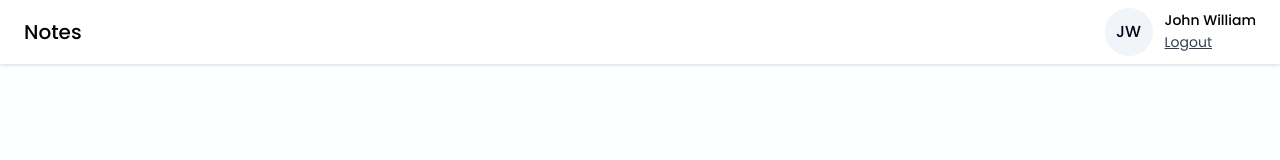
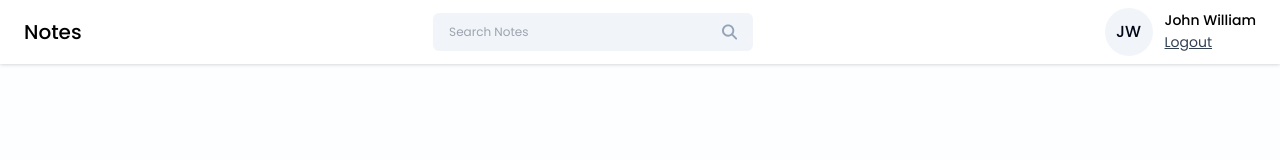
Before and after one commit to DavidAVargas/mern-notes-app, a React (Vite) app in the folder frontend/notes-app/: page /login in a window 1280 px wide. Shown: the top 160 px of the page. Built offline with nearby package versions, Linux system fonts and the light colour scheme.

Commit message:
search bar done

```diff
--- a/frontend/notes-app/src/components/Navbar/Navbar.jsx
+++ b/frontend/notes-app/src/components/Navbar/Navbar.jsx
@@ -1,8 +1,11 @@
-import React from 'react';
+import React, { useState } from 'react';
 import ProfileInfo from '../Cards/ProfileInfo';
 import { useNavigate } from 'react-router-dom';
+import SearchBar from '../SearchBar/SearchBar';
 
 const Navbar = () => {
+  const [searchQuery, setSearchQuery] = useState('');
+
 
   const navigate = useNavigate
 
@@ -11,10 +14,25 @@
 
   };
 
+  const handleSearch = () => {};
+
+  const onClearSearch = () => {
+    setSearchQuery('');
+  };
+
 
   return (
    <div className="bg-white flex items-center justify-between px-6 py-2 drop-shadow">
     <h2 className="text-xl font-medium text-black py-2">Notes</h2>
+
+    <SearchBar
+    value={searchQuery}
+    onChange={({ target }) => {
+      setSearchQuery(target.value);
+    }}
+    handleSearch={handleSearch}
+    onClearSearch={onClearSearch}
+    />
 
     <ProfileInfo onLogout={onLogout} />
     </div>
--- /dev/null
+++ b/frontend/notes-app/src/components/SearchBar/SearchBar.jsx
@@ -0,0 +1,27 @@
+import React from 'react'
+import { FaMagnifyingGlass } from 'react-icons/fa6';
+import { IoMdClose } from 'react-icons/io';
+
+const SearchBar = ({ value, onChange, handleSearch, onClearSearch}) => {
+  return (
+    <div className='w-80 flex items-center px-4 bg-slate-100 rounded-md' >
+        <input
+            type='text'
+            placeholder='Search Notes'
+            className='w-full text-xs bg-transparent py-[11px] outline-none'
+            value={value}
+            onChange={onChange}
+        />
+
+        { value && (
+         <IoMdClose className='text-xl text-slate-500 cursor-pointer hover:text-black mr-3' onClick={onClearSearch}
+          />
+          )}
+
+        <FaMagnifyingGlass className='text-slate-400 cursor-pointer hover:text-black' onClick={handleSearch} />
+
+    </div>
+  );
+};
+
+export default SearchBar
```
